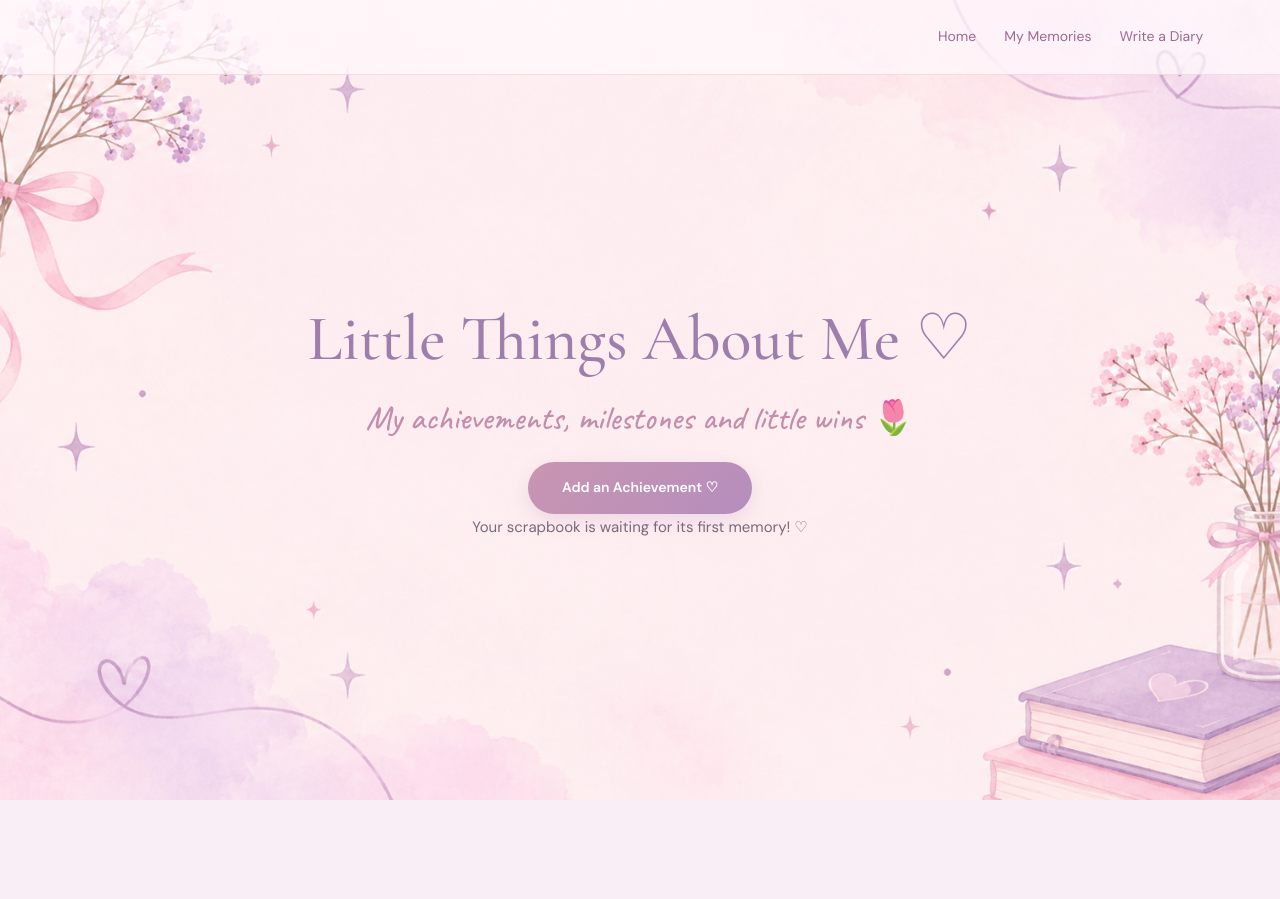
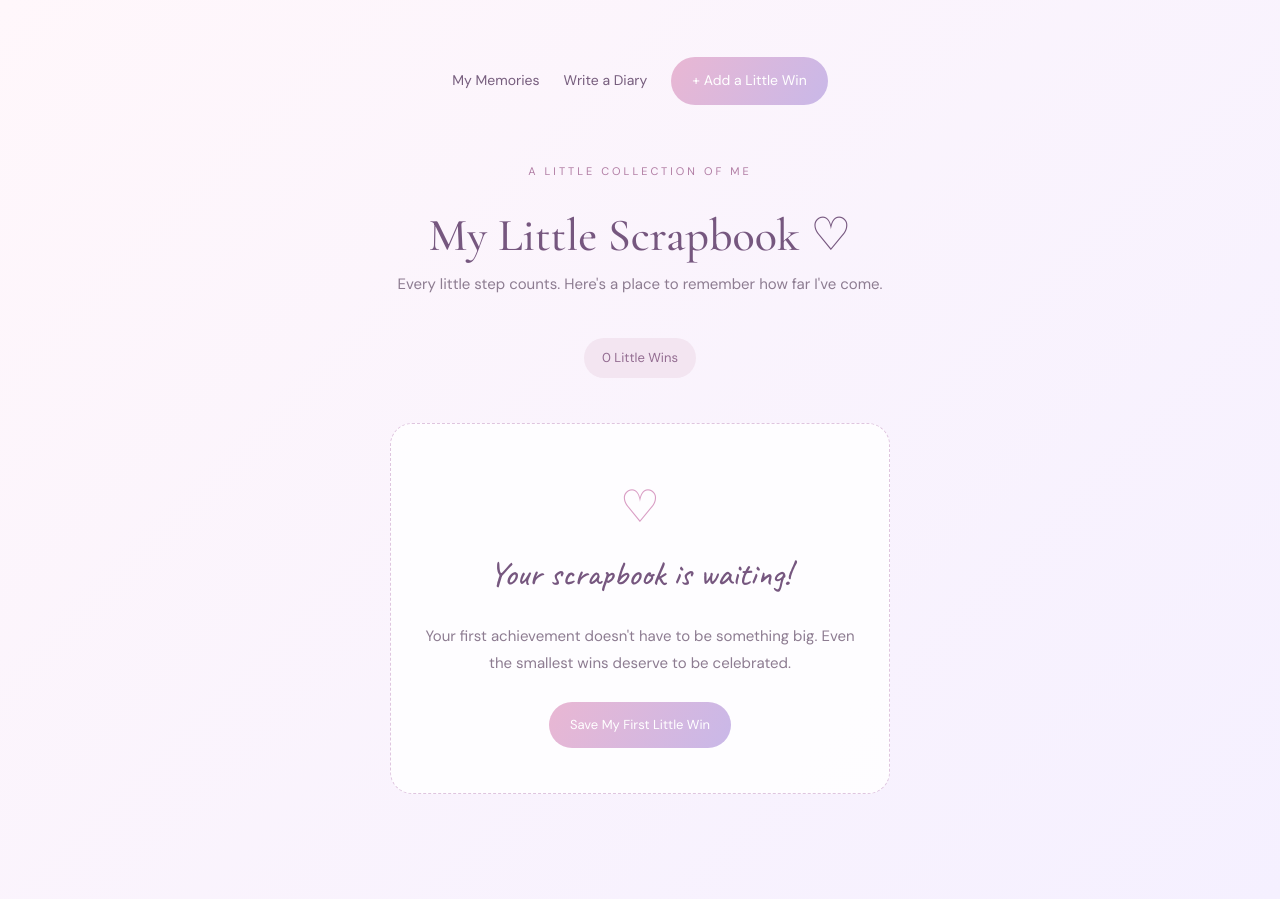
Before and after one commit to Reema-Sherin/dear-diary, a Django app: page /me/ in a window 1280 px wide. Before the commit the page ends 800 px from the top, so only its background shows below. Run offline with Django 5.2, Linux system fonts and the light colour scheme; the visitor is signed in with stand-in values (Sample User, id 1); data that the repository does not hold is empty.

Commit message:
Style ME scrapbook page and Add achievement deletion feature

```diff
--- a/config/urls.py
+++ b/config/urls.py
@@ -34,6 +34,7 @@ urlpatterns = [
     path('accounts/logout/', auth_views.LogoutView.as_view(), name='logout'),
     path('me/', views.achievement_list,name='achievement_list'),
     path('me/add/', views.achievement_create,name='achievement_create'),
+    path('me/<int:pk>/delete/', views.achievement_delete, name='achievement_delete'),
 ]
 
 if settings.DEBUG:
--- a/journal/static/journal/style.css
+++ b/journal/static/journal/style.css
@@ -957,3 +957,215 @@ body.home-page a.home-cta:hover {
 .achievement-card h3 {
     color: #a66f9e;
 }
+
+
+/* ===== ME SCRAPBOOK PAGE ===== */
+
+.me-page {
+    min-height: 100vh;
+    margin: 0;
+    background: linear-gradient(135deg, #fff7fb, #f5f0ff);
+    color: #59475f;
+}
+
+.me-nav {
+    display: flex;
+    justify-content: center;
+    align-items: center;
+    flex-wrap: wrap;
+    gap: 24px;
+    padding: 22px;
+}
+
+.me-nav a {
+    color: #765d7d;
+    text-decoration: none;
+    font-size: 14px;
+}
+
+.me-container {
+    width: min(1000px, calc(100% - 36px));
+    margin: 0 auto;
+    padding: 35px 0 70px;
+}
+
+.me-heading {
+    text-align: center;
+    margin-bottom: 45px;
+}
+
+.me-eyebrow {
+    color: #b17da4;
+    letter-spacing: 3px;
+    font-size: 11px;
+}
+
+.me-heading h1 {
+    font-size: clamp(30px, 5vw, 46px);
+    color: #76577f;
+    margin-bottom: 12px;
+}
+
+.me-heading > p:not(.me-eyebrow) {
+    color: #8d7c91;
+    line-height: 1.7;
+}
+
+.me-count {
+    display: inline-block;
+    margin-top: 12px;
+    padding: 9px 18px;
+    background: #f3e5f1;
+    color: #936c91;
+    border-radius: 30px;
+    font-size: 13px;
+}
+
+.me-grid {
+    display: grid;
+    grid-template-columns: repeat(auto-fit, minmax(240px, 1fr));
+    gap: 22px;
+}
+
+.me-card {
+    position: relative;
+    overflow: hidden;
+    background: rgba(255, 255, 255, 0.88);
+    padding: 25px;
+    border-radius: 18px;
+    border: 1px solid #f0e1ed;
+    box-shadow: 0 7px 22px rgba(139, 105, 145, 0.08);
+    transition: transform 0.2s ease, box-shadow 0.2s ease;
+}
+
+.me-card::before {
+    content: "";
+    position: absolute;
+    top: 0;
+    left: 0;
+    width: 100%;
+    height: 5px;
+    background: linear-gradient(90deg, #e9b7d3, #c9b8e8);
+}
+
+.me-card:hover {
+    transform: translateY(-5px);
+    box-shadow: 0 12px 26px rgba(139, 105, 145, 0.14);
+}
+
+.me-card-top {
+    display: flex;
+    justify-content: space-between;
+    align-items: center;
+    margin-bottom: 22px;
+    gap: 10px;
+}
+
+.me-star {
+    color: #d99dc4;
+    font-size: 23px;
+}
+
+.me-card time {
+    font-size: 12px;
+    color: #a18da5;
+}
+
+.me-card h2 {
+    color: #76577f;
+    font-size: 20px;
+    margin-bottom: 12px;
+}
+
+.me-card > p {
+    color: #897b8d;
+    font-size: 14px;
+    line-height: 1.8;
+}
+
+.me-card-footer {
+    margin-top: 22px;
+    padding-top: 14px;
+    border-top: 1px dashed #e9d7e8;
+    color: #b17da4;
+    font-size: 12px;
+}
+
+.me-add-button {
+    display: inline-block;
+    background: linear-gradient(120deg, #e9b7d3, #c9b8e8);
+    color: #fff !important;
+    text-decoration: none;
+    padding: 12px 21px;
+    border-radius: 30px;
+    font-size: 13px;
+    border: none;
+}
+
+.me-empty {
+    text-align: center;
+    max-width: 500px;
+    margin: 0 auto;
+    padding: 45px 25px;
+    background: rgba(255, 255, 255, 0.8);
+    border: 1px dashed #dfc5df;
+    border-radius: 22px;
+}
+
+.me-empty-icon {
+    font-size: 45px;
+    color: #d99dc4;
+}
+
+.me-empty h2 {
+    color: #76577f;
+}
+
+.me-empty p {
+    color: #8d7c91;
+    line-height: 1.8;
+    margin-bottom: 25px;
+}
+
+@media (max-width: 600px) {
+    .me-nav {
+        gap: 14px;
+    }
+
+    .me-container {
+        padding-top: 20px;
+    }
+
+    .me-grid {
+        grid-template-columns: 1fr;
+    }
+}
+
+/* Achievement delete controls */
+
+.me-delete-link {
+    display: inline-block;
+    margin-top: 14px;
+    font-size: 12px;
+    color: #b77d99;
+    text-decoration: none;
+}
+
+.me-delete-link:hover {
+    text-decoration: underline;
+}
+
+.me-delete-button {
+    border: none;
+    background: #e8c4d8;
+    color: #694c60;
+    padding: 12px 20px;
+    border-radius: 25px;
+    cursor: pointer;
+    margin-bottom: 15px;
+    font-family: inherit;
+}
+
+.me-delete-button:hover {
+    background: #dfb2cc;
+}
--- a/journal/templates/journal/achievements.html
+++ b/journal/templates/journal/achievements.html
@@ -5,35 +5,94 @@
 <head>
     <meta charset="UTF-8">
     <meta name="viewport" content="width=device-width, initial-scale=1.0">
-    <title>ME | Dear Diary</title>
+    <title>My Little Scrapbook | Dear Diary</title>
     <link rel="stylesheet" href="{% static 'journal/style.css' %}">
 </head>
 
-<body class="home-page">
+<body class="me-page">
 
-    <nav class="home-nav">
-        <a href="{% url 'home' %}">Home</a>
+    <nav class="me-nav">
         <a href="{% url 'entries' %}">My Memories</a>
         <a href="{% url 'write_entry' %}">Write a Diary</a>
+        <a href="{% url 'achievement_create' %}" class="me-add-button">
+            + Add a Little Win
+        </a>
     </nav>
 
-    <main class="home-content">
-        <h1>Little Things About Me ♡</h1>
-        <h2>My achievements, milestones and little wins 🌷</h2>
+    <main class="me-container">
 
-        <a href="{% url 'achievement_create' %}" class="home-cta">
-            Add an Achievement ♡
-        </a>
+        <header class="me-heading">
+            <p class="me-eyebrow">A LITTLE COLLECTION OF ME</p>
 
-        {% for achievement in achievements %}
-            <article>
+            <h1>My Little Scrapbook ♡</h1>
+
+            <p>
+                Every little step counts. Here's a place to remember
+                how far I've come.
+            </p>
+
+            <div class="me-count">
+                {{ achievements|length }}
+                Little Win{{ achievements|length|pluralize }}
+            </div>
+        </header>
+
+        {% if achievements %}
+
+        <section class="me-grid">
+
+            {% for achievement in achievements %}
+
+            <article class="me-card">
+
+                <div class="me-card-top">
+                    <span class="me-star">✦</span>
+
+                    <time datetime="{{ achievement.achieved_on|date:'Y-m-d' }}">
+                        {{ achievement.achieved_on|date:"F j, Y" }}
+                    </time>
+                </div>
+
                 <h2>{{ achievement.title }}</h2>
-                <p>{{ achievement.description }}</p>
-                <p>{{ achievement.achieved_on }}</p>
+
+                {% if achievement.description %}
+                    <p>{{ achievement.description }}</p>
+                {% endif %}
+
+                <div class="me-card-footer">
+                    A little moment worth remembering ♡
+                </div>
+
+                <a href="{% url 'achievement_delete' achievement.pk %}"
+                    class="me-delete-link">
+                     Remove achievement
+                </a>
+
             </article>
-        {% empty %}
-            <p>Your scrapbook is waiting for its first memory! ♡</p>
-        {% endfor %}
+
+            {% endfor %}
+
+        </section>
+
+        {% else %}
+
+        <section class="me-empty">
+            <div class="me-empty-icon">♡</div>
+
+            <h2>Your scrapbook is waiting!</h2>
+
+            <p>
+                Your first achievement doesn't have to be something big.
+                Even the smallest wins deserve to be celebrated.
+            </p>
+
+            <a href="{% url 'achievement_create' %}" class="me-add-button">
+                Save My First Little Win
+            </a>
+        </section>
+
+        {% endif %}
+
     </main>
 
 </body>
--- a/journal/views.py
+++ b/journal/views.py
@@ -7,6 +7,7 @@ from django.contrib.auth.forms import UserCreationForm
 from django.contrib.auth.decorators import login_required
 from collections import Counter
 from .forms import AchievementForm
+from django.shortcuts import get_object_or_404
 
 @login_required
 def home(request):
@@ -230,3 +231,22 @@ def achievement_create(request):
         'journal/achievement_form.html',
         {'form': form}
     )
+
+@login_required
+def achievement_delete(request, pk):
+
+    achievement = get_object_or_404(
+        Achievement,
+        pk=pk,
+        user=request.user
+    )
+
+    if request.method == 'POST':
+        achievement.delete()
+        return redirect('achievement_list')
+
+    return render(
+        request,
+        'journal/achievement_delete.html',
+        {'achievement': achievement}
+    )
```
Also changed, not shown: journal/templates/journal/achievement_delete.html (added, +49 -0 lines).
